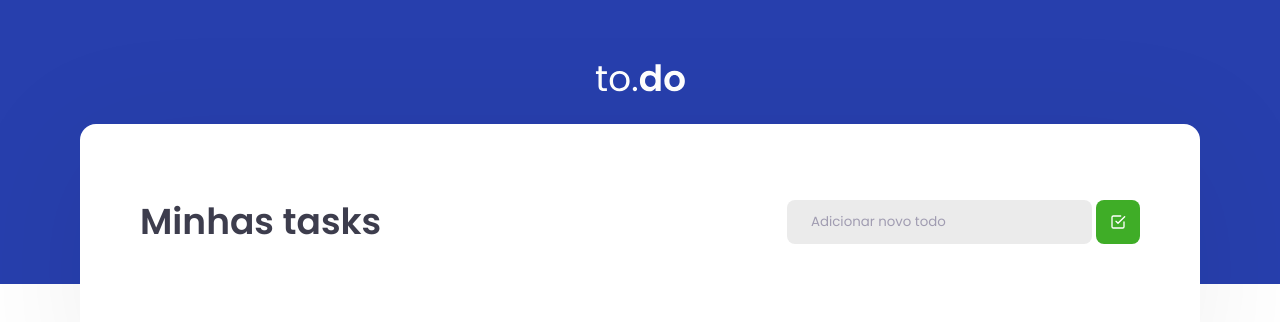
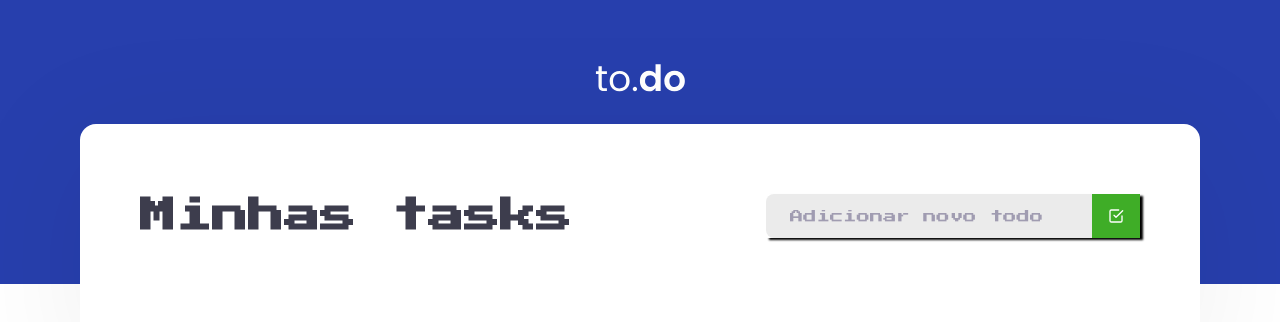
Before and after one commit to saleszera/ignite-reactjs-conceitos-do-react, a React app: page / in a window 1280 px wide. Shown: the top 322 px of the page. Built offline with nearby package versions, Linux system fonts and the light colour scheme.

Commit message:
alterando fonte e um pouco de css

```diff
--- a/public/index.html
+++ b/public/index.html
@@ -5,7 +5,7 @@
   <meta name="viewport" content="width=device-width, initial-scale=1.0">
 
   <link rel="preconnect" href="https://fonts.gstatic.com">
-  <link href="https://fonts.googleapis.com/css2?family=Poppins:wght@400;600&display=swap" rel="stylesheet">
+  <link href="https://fonts.googleapis.com/css2?family=Press+Start+2P&display=swap" rel="stylesheet">
 
   <title>to.do</title>
 </head>
--- a/src/styles/global.scss
+++ b/src/styles/global.scss
@@ -16,12 +16,12 @@
 }
 
 body {
-  font: 16px "Poppins", Arial, sans-serif;
+  font: 16px "Press Start 2P", Arial, sans-serif;
   color: #121214;
 }
 
 input, textarea {
-  font-family: "Poppins";
+  font-family: "Press Start 2P";
 }
 
 .container {
--- a/src/styles/tasklist.scss
+++ b/src/styles/tasklist.scss
@@ -20,11 +20,11 @@ section.task-list {
 
     .input-group {
       display: flex;
-      gap: 0.25rem;
       align-items: center;
 
       background: #fff;
       font-size: 16px;
+      box-shadow: 3px 2px 2px black;
 
       input {
         flex: 1;
@@ -33,7 +33,9 @@ section.task-list {
         color: var(--text);
         padding: 12px 24px;
 
-        border-radius: 8px;
+        height: 2.75rem;
+
+        border-radius: 8px 0 0 8px;
         border: 0;
 
         &::placeholder {
@@ -42,16 +44,16 @@ section.task-list {
       }
 
       button {
-        font-weight: 600;
-        border-radius: 8px;
         border: 0;
         background: var(--green);
         color: #fff;
         display: flex;
         flex-direction: row;
         align-items: center;
+        justify-content: center;
 
-        padding: 14px;
+        height: 2.75rem;
+        width: 3rem;
         transition: filter 0.2s;
 
         &:hover {
```
